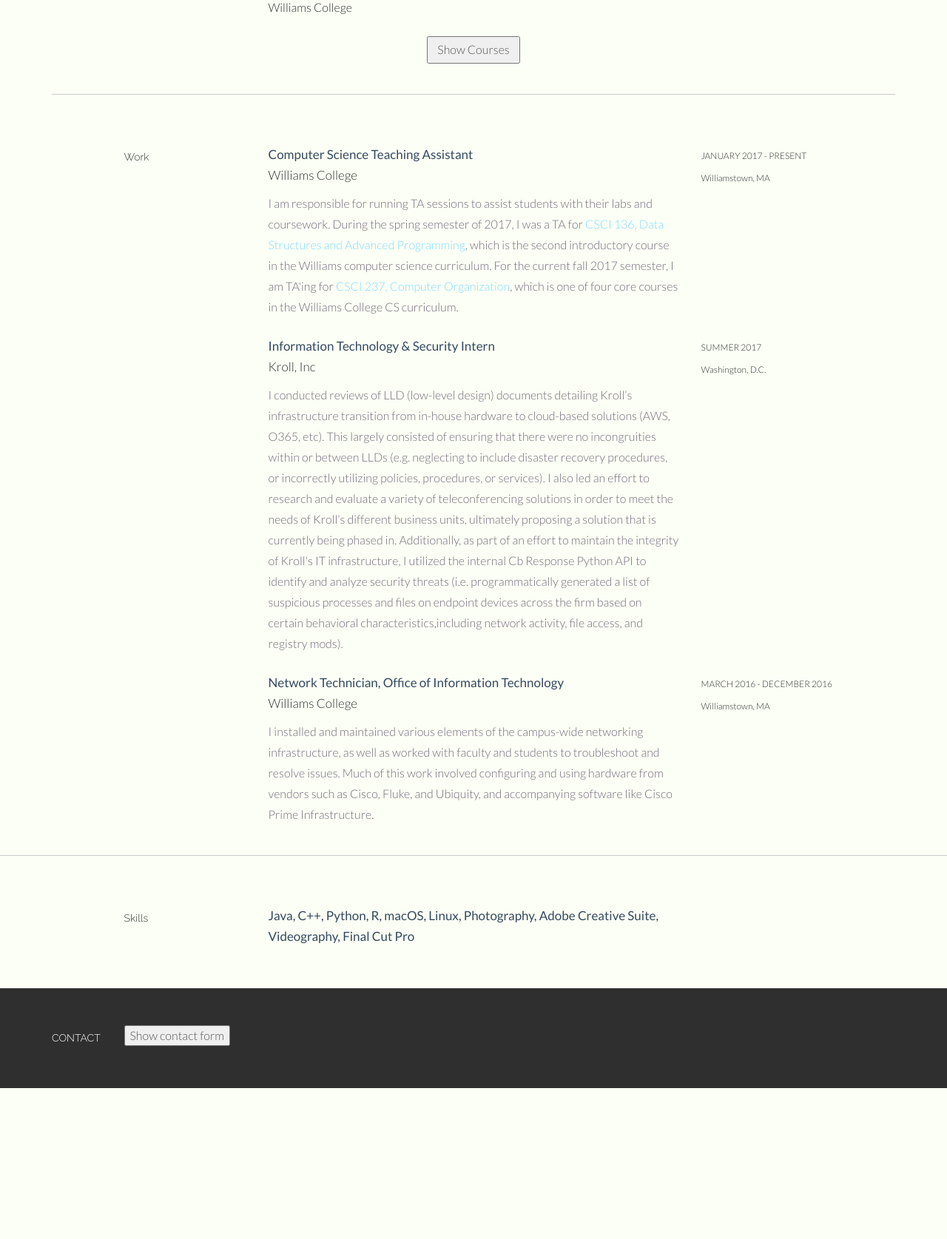
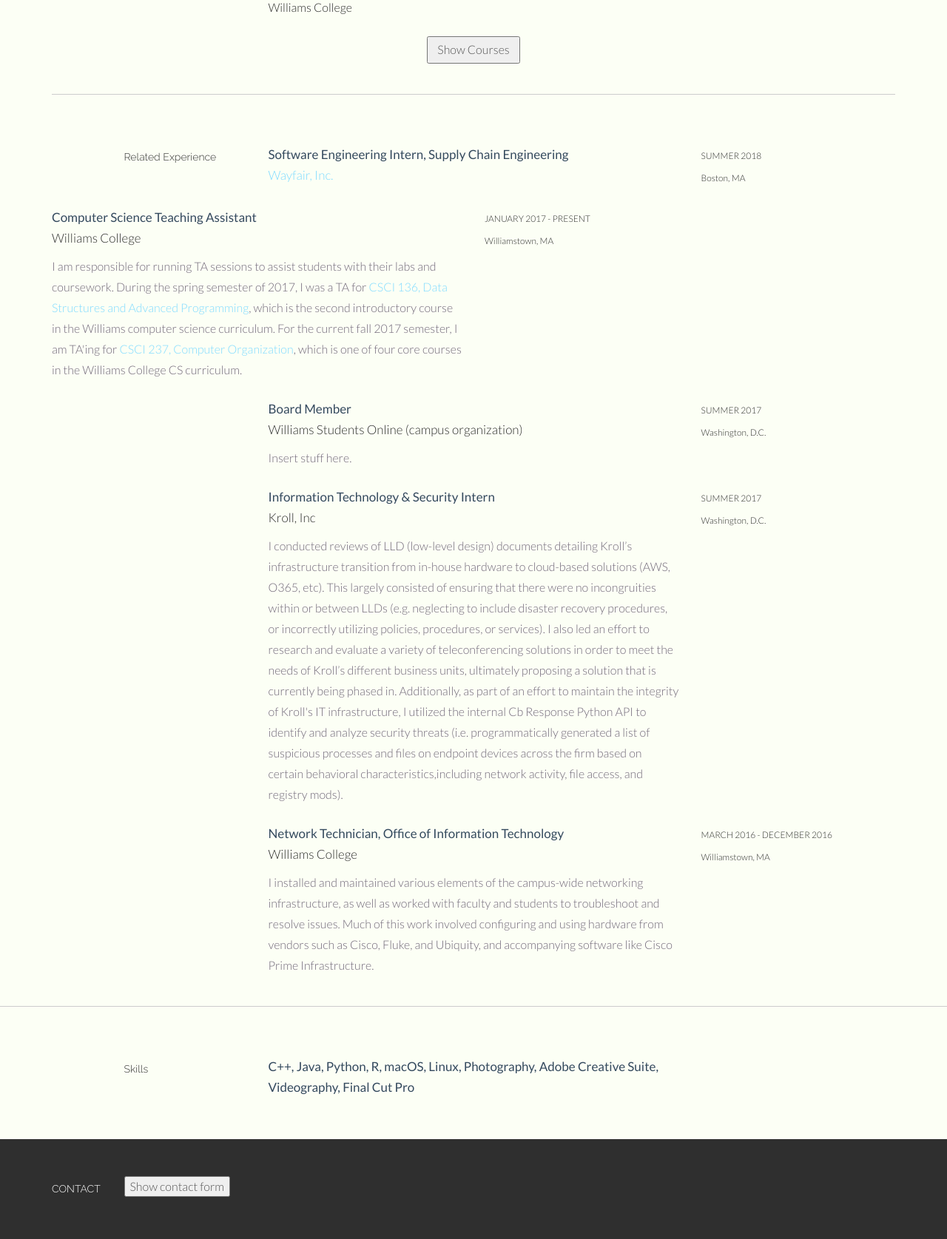
Before and after one commit to thomas2711/site, a Django app: page / in a window 1280 px wide. Shown: the part 683-2358 px from the top of the page at 74% size. Before the commit the page ends 2154 px from the top, so only its background shows below. Run offline with Django 3.2, Linux system fonts and the light colour scheme; parts of the project's set-up code (start-up, migrations or seed data) failed here and were passed over; some libraries are stand-ins or nearby versions.

Commit message:
Updated resume.

```diff
--- a/resume/templates/resume/index.html
+++ b/resume/templates/resume/index.html
@@ -48,7 +48,7 @@
 					<li class="dropdown">
 							<a href="#" class="dropdown-toggle" data-toggle="dropdown" role="button" aria-haspopup="true" aria-expanded="false">Project(s)<span class="caret"></span></a>
 							<ul class="dropdown-menu">
-								<li><a href="{% url 'movies:index' %}"><i class="fa fa-film" aria-hidden="true"></i> Online Movie Watchlist</a></li>
+								<!-- <li><a href="{% url 'movies:index' %}"><i class="fa fa-film" aria-hidden="true"></i> Online Movie Watchlist</a></li> -->
 								<li><a href="https://github.com/thomas2711/" target="_blank"><i class="fa fa-github"></i> Github</a></li>
 							</ul>
 						</li>
@@ -130,9 +130,29 @@
     	<div class="row">
     		<div id="courses" style="display:none">
 
+				<div class="col-lg-5 col-lg-offset-2">
+						<ul style="list-style-type:none" class="c_list">
+							<li><t>Fall 2018</t></li>
+							<li>CSCI 361, <i>Theory of Computation</i></li>
+							<li>MATH 250, <i>Linear Algebra</i></li>
+							<li>STAT 346, <i>Regression and Forecasting</i></li>
+							<li>ECON 378, <i>Long-Run Perspectives on Economic Growth</i></li>
+							<li>SOC 363, <i>Cold War Technocultures</i></li>
+						</ul>
+					</div>
+
+					<div class="col-lg-5">
+						<ul style="list-style-type:none" class="c_list">
+							<li><t>Spring 2019</t></li>
+							<li><i>TBD</i></li>
+						</ul>
+					</div>
+
+					<br>
+
     			<div class="col-lg-5 col-lg-offset-2">
     				<ul style="list-style-type:none" class="c_list">
-    					<li><t>Fall 2017 (in progress)</t></li>
+    					<li><t>Fall 2017</t></li>
     					<li>ECON 255, <i>Econometrics</i></li>
     					<li>CSCI 339, <i>Distributed Systems</i></li>
     					<li>CSCI 331, <i>Introduction to Computer Security</i></li>
@@ -143,7 +163,11 @@
     			<div class="col-lg-5">
     				<ul style="list-style-type:none" class="c_list">
     					<li><t>Spring 2018 (IES Abroad, Vienna)</t></li>
-    					<li><i>TBD</i></li>
+						<li>EC 357, <i>Europe in the Global Economy</i></li>
+						<li>FI 358, <i>Financial Markets and the Economy</i></li>
+						<li>PO 309, <i>Globalization, Regionalization, and International Law</i></li>
+						<li>GR 201, <i>German Language in Context</i></li>
+						<li>ED 395, <i>Supervised Teaching Field Experience</i></li>
     				</ul>
     			</div>
 
@@ -201,13 +225,26 @@
 
     </div>
 
-    <!-- Work -->
+    <!-- Related Experience -->
     <div class="container desc">
     	<div class="row">
 
     		<div class="col-lg-2 col-lg-offset-1">
-    			<h5>Work</h5>
+    			<h5>Related Experience</h5>
     		</div>
+
+			<!-- 1 -->
+			<div class="col-lg-6">
+					<p class="tight"><t>Software Engineering Intern, Supply Chain Engineering</t><br/>
+						<a href="https://www.wayfair.com/">Wayfair, Inc.</a><br/>
+					</p>
+					<p><more></more></p>
+				</div>
+
+				<div class="col-lg-3">
+					<p><sm>SUMMER 2018<br/>
+						Boston, MA</sm></p>
+				</div>
 
     		<!-- 1 -->
     		<div class="col-lg-6">
@@ -224,6 +261,18 @@
 
 			<!-- 2 -->
 			<div class="col-lg-6 col-lg-offset-3">
+    			<p class="tight"><t>Board Member</t><br/>
+    				Williams Students Online (campus organization) <br/>
+    			</p>
+    			<p><more>Insert stuff here.</more></p>
+    		</div>
+    		<div class="col-lg-3">
+    			<p><sm>SUMMER 2017<br />
+    				Washington, D.C.</sm></p>
+			</div>
+
+			<!-- 3 -->
+			<div class="col-lg-6 col-lg-offset-3">
     			<p class="tight"><t>Information Technology &amp; Security Intern</t><br/>
     				Kroll, Inc <br/>
     			</p>
@@ -233,7 +282,8 @@
     			<p><sm>SUMMER 2017<br />
     				Washington, D.C.</sm></p>
 			</div>
-			<!-- 3 -->
+
+			<!-- 4 -->
 			<div class="col-lg-6 col-lg-offset-3">
 				<p class="tight"><t>Network Technician, Office of Information Technology</t><br/>
 					Williams College<br/>
@@ -260,7 +310,7 @@
 
 			<!-- 1 -->
 			<div class="col-lg-6">
-				<p class="tight"><t>Java, C++, Python, R, macOS, Linux, Photography, Adobe Creative Suite, Videography, Final Cut Pro</t></p>
+				<p class="tight"><t>C++, Java, Python, R, macOS, Linux, Photography, Adobe Creative Suite, Videography, Final Cut Pro</t></p>
 			</div>
 		</div>
 	</div>
```
